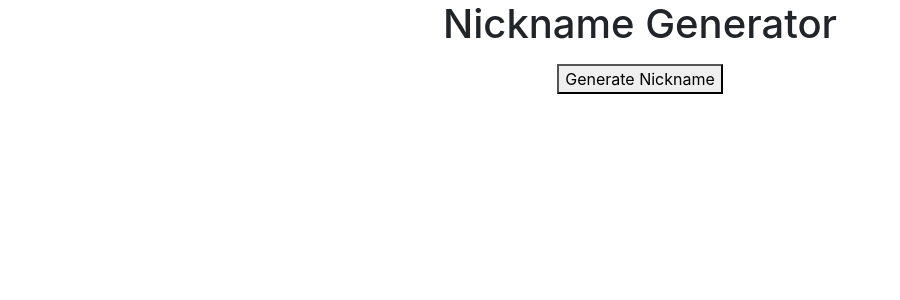
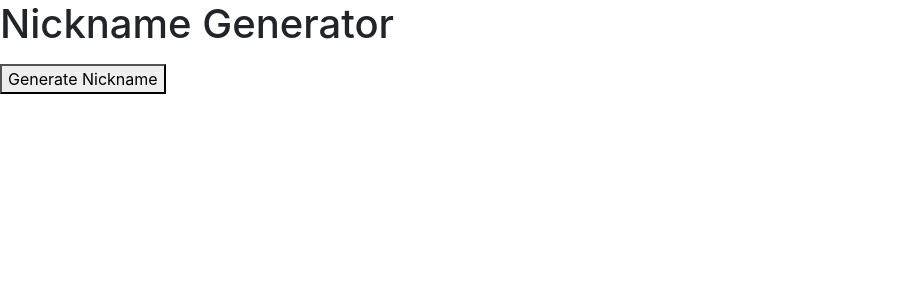
Before and after one commit to tadasbytautas/tadasSFIA2, a Flask app: page / in a window 1280 px wide. Shown: the top 300 px of the page, without its empty margins (0-900 px from the left). Run offline with Flask 2, Linux system fonts and the light colour scheme; data comes from the database, SQL or seed files in the repository; data that the repository does not hold is empty; parts of the project's set-up code (start-up, migrations or seed data) failed here and were passed over; some libraries are stand-ins or nearby versions.

Commit message:
styling for service 1

```diff
--- a/Service_1/application/templates/index.html
+++ b/Service_1/application/templates/index.html
@@ -1,12 +1,12 @@
 <!DOCTYPE html>
-    <html>
+    <html style="text-align: center;">
         <head>
             <link rel="stylesheet" href="https://maxcdn.bootstrapcdn.com/bootstrap/4.0.0/css/bootstrap.min.css" integrity="sha384-Gn5384xqQ1aoWXA+058RXPxPg6fy4IWvTNh0E263XmFcJlSAwiGgFAW/dAiS6JXm" crossorigin="anonymous">
             <title>
                 Nickname Generator
             </title>
         </head>
-        <body style="text-align: center;">
+        <body>
             <h1>
                 Nickname Generator
             </h1>
@@ -18,7 +18,7 @@
             <button onclick="window.location.reload();">
                 Generate Nickname
             </button>
-            <table style="text-align: center;">
+            <table>
                 {% for nickname_gen in nickname_gen %}
                     <tr>
                         <!-- <td>{{ nickname_gen.id }}</td> -->
```
